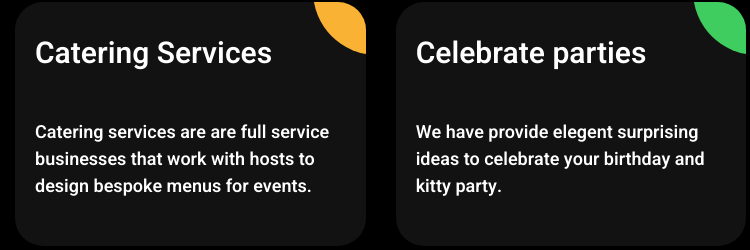
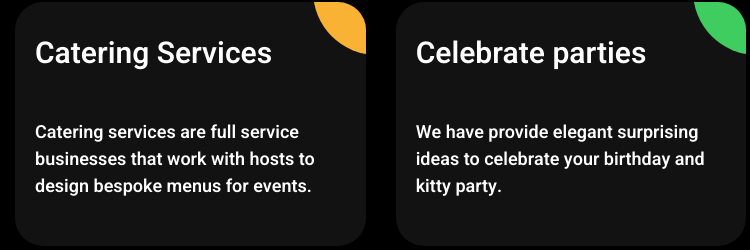
Before and after one commit to Harmansingh2215/Resturant, a plain HTML site: page service.html in a window 1280 px wide. Shown: the part 493-743 px from the top of the page, 69-819 px from the left. Drawn offline with nearby package versions, Linux system fonts and the light colour scheme.

Commit message:
16-10 changes

```diff
--- a/service.html
+++ b/service.html
@@ -125,7 +125,7 @@
                     Catering Services
                   </div>
                   <p class="ag-courses-item_date-box">
-                    <span class="ag-courses-item_date"> Catering services are are full service businesses that work with hosts to design bespoke menus for events.
+                    <span class="ag-courses-item_date"> Catering services are full service businesses that work with hosts to design bespoke menus for events.
                     </span>
                   </p>
                 </a>
@@ -140,7 +140,7 @@
                     Celebrate parties
                   </div>
                   <p class="ag-courses-item_date-box">
-                    <span class="ag-courses-item_date"> We have provide elegent surprising ideas to celebrate your birthday and kitty party.
+                    <span class="ag-courses-item_date"> We have provide elegant surprising ideas to celebrate your birthday and kitty party.
                     </span>
                   </p>
                 </a>
```
Also changed, not shown: index.html (+1 -1 lines).
